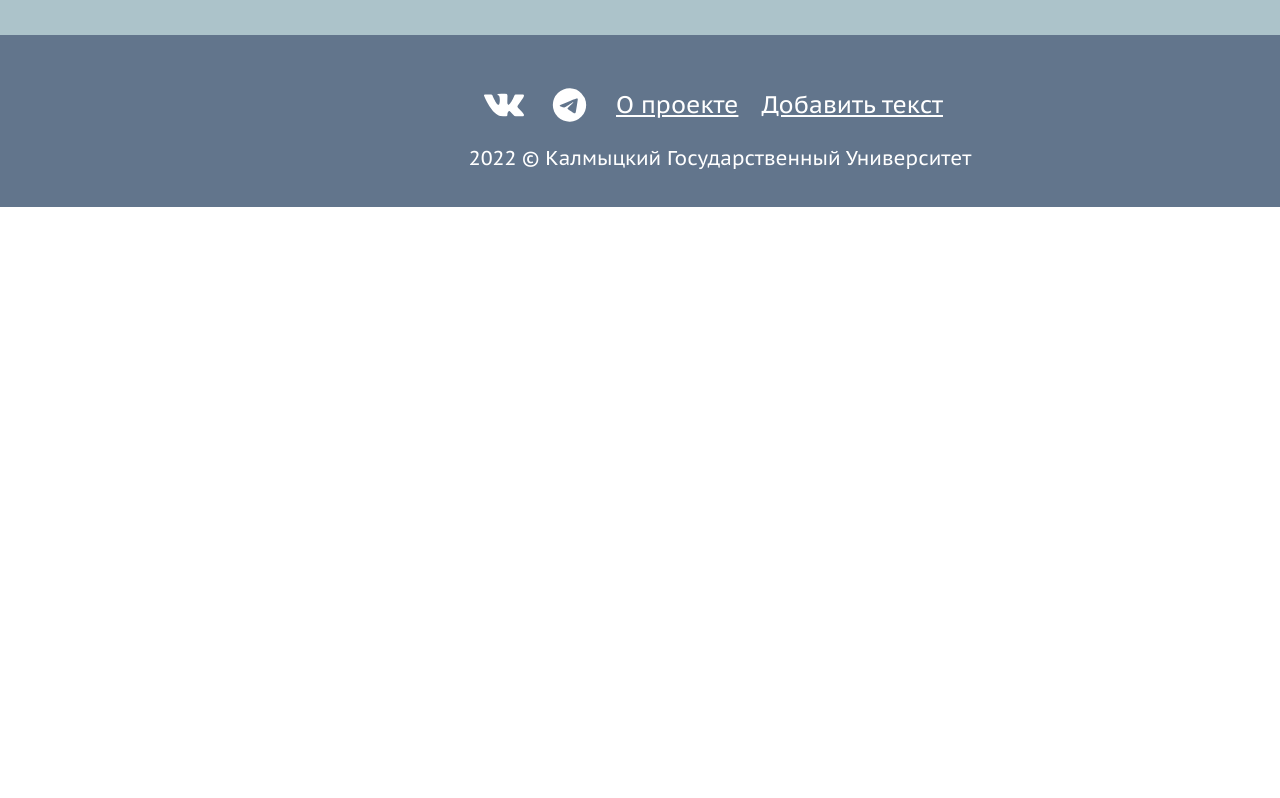
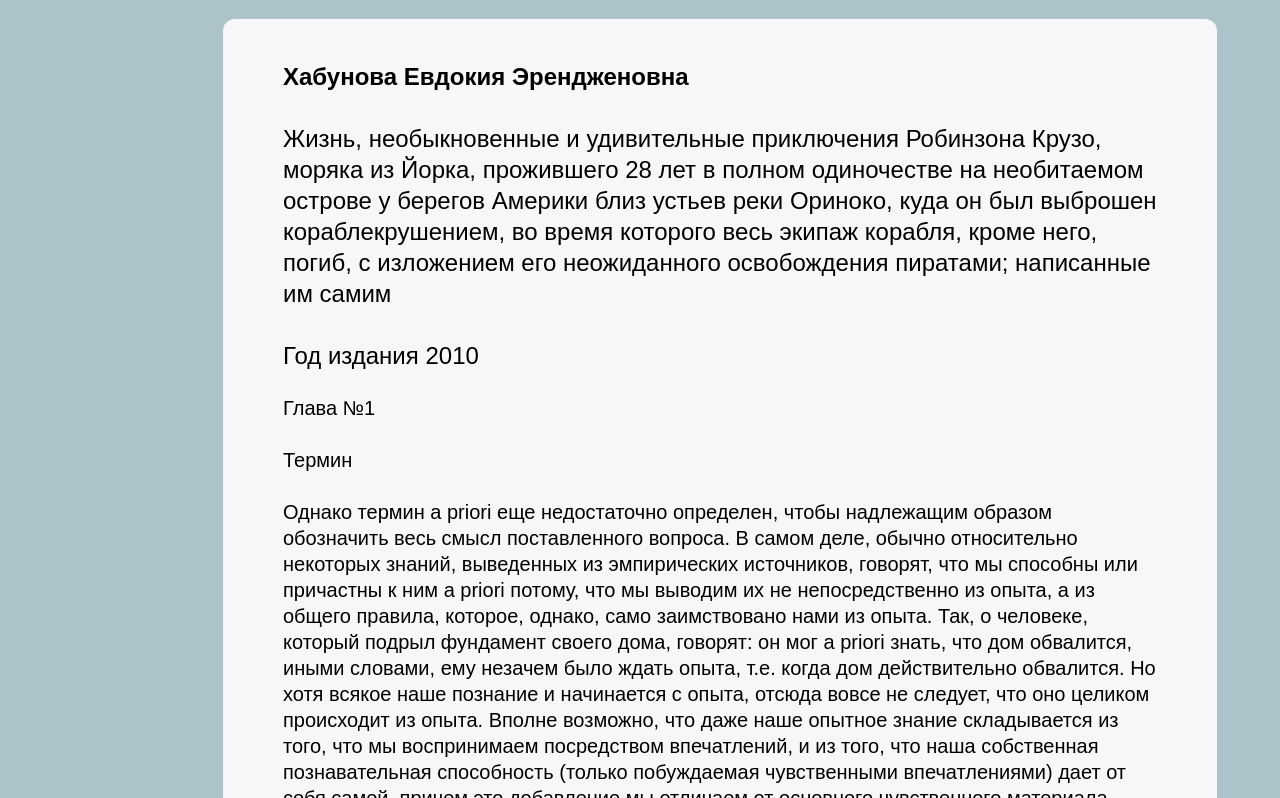
Before and after one commit to Gantelia/Kalmyk-texts-corpus, a React (Create React App) app in the folder frontend/: page / in a window 1280 px wide. Shown: the part 3202-4000 px from the top of the page. Before the commit the page ends 3409 px from the top, so only its background shows below. Built offline with nearby package versions, Linux system fonts and the light colour scheme.

Commit message:
Добавит верстку компонента Document

```diff
--- /dev/null
+++ b/frontend/src/components/document/document.scss
@@ -0,0 +1,33 @@
+@import '../../sass/variables.scss';
+
+.document {
+  font-family: 'PT Sant Caption', sans-serif;
+  margin-top: 16px;
+  background-color: $bg-light;
+  border-radius: 12px;
+  color: #000000;
+  padding: 42px 60px 32px;
+}
+
+.document__header {
+  font-size: 24px;
+  line-height: 31px;
+  display: block;
+}
+
+.document__author {
+  margin: 0;
+  margin-bottom: 31px;
+}
+
+.document__title {
+  font: inherit;
+  margin: 0;
+  margin-bottom: 31px;
+}
+
+.document__body {
+  white-space: pre-wrap;
+  font-size: 20px;
+  line-height: 26px;
+}
--- /dev/null
+++ b/frontend/src/components/document/document.tsx
@@ -0,0 +1,21 @@
+import { document } from '../../mocks/mocks';
+import './document.scss';
+
+function Document() {
+  const { title, author, year, body } = document;
+
+  return (
+    <article className="document">
+      <header className="document__header">
+        <p className="document__author">
+          <b>{author}</b>
+        </p>
+        <h3 className="document__title">{title}</h3>
+        <p className="document__year">Год издания {year}</p>
+      </header>
+      <section className="document__body">{body}</section>
+    </article>
+  );
+}
+
+export default Document;
--- a/frontend/src/components/genre-structure/genre-structure.tsx
+++ b/frontend/src/components/genre-structure/genre-structure.tsx
@@ -1,6 +1,7 @@
 import { useState } from 'react';
 
 import { LiteratureCards, LiteratureTable } from '../../mocks/mocks';
+import Document from '../../components/document/document';
 import Breadcrumb from '../breadcrumb/breadcrumb';
 import Cards from '../cards/cards';
 import Table from '../table/table';
@@ -26,6 +27,7 @@ function GenreStructure() {
         currentPage={page}
         onChange={handleChange}
       />
+      <Document />
     </section>
   );
 }
```
